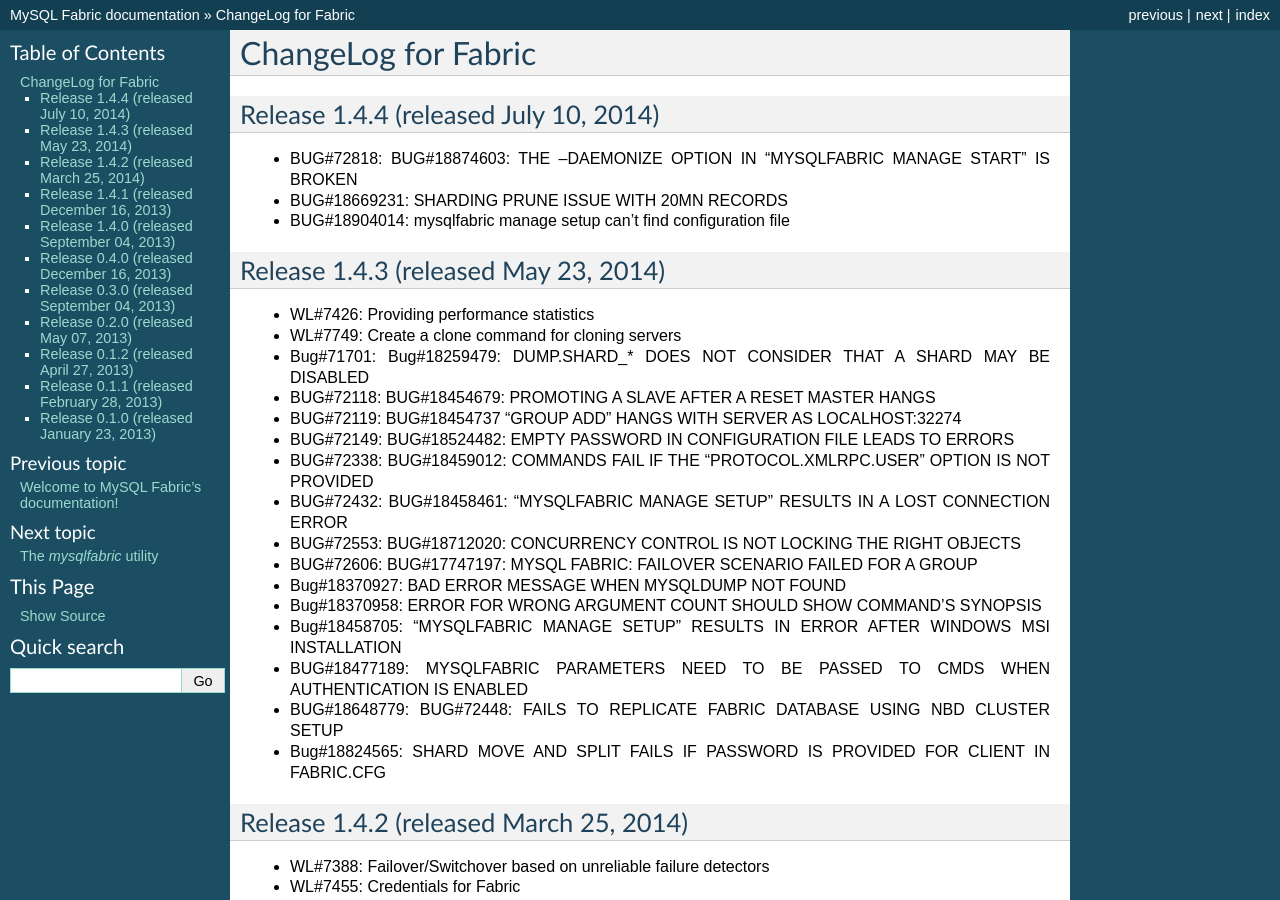
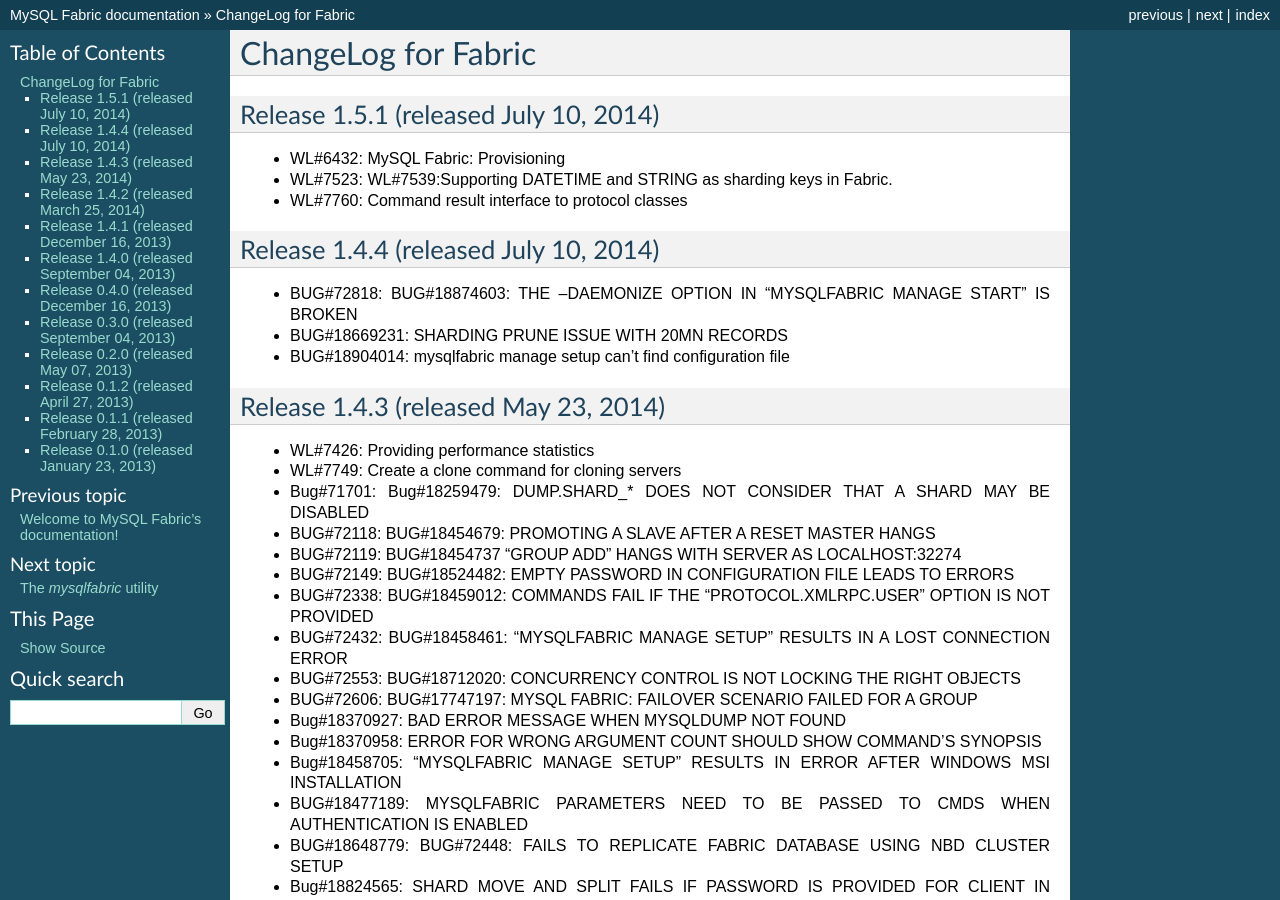
Before and after one commit to edrod77/mysql-fabric, a Sphinx documentation site: the page built from doc/source/CHANGELOG.rst, in a window 1280 px wide and 900 px high. Built offline with Sphinx 7.4.7, drawn with Linux system fonts in a browser that asks for light colours; the version number could not be read and is left out.

Commit message:
Releasing version 1.5.1

```diff
--- a/doc/source/CHANGELOG.rst
+++ b/doc/source/CHANGELOG.rst
@@ -2,6 +2,14 @@
 ChangeLog for Fabric
 ####################
 
+
+Release 1.5.1 (released July 10, 2014)
+--------------------------------------
+
+* WL#6432: MySQL Fabric: Provisioning
+* WL#7523: WL#7539:Supporting DATETIME and STRING as sharding keys in
+  Fabric.
+* WL#7760: Command result interface to protocol classes
 
 Release 1.4.4 (released July 10, 2014)
 --------------------------------------
```
Also changed, not shown: 1 other file.
